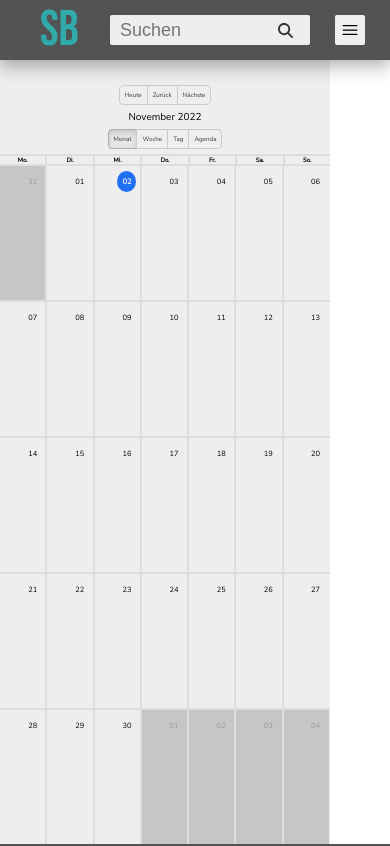
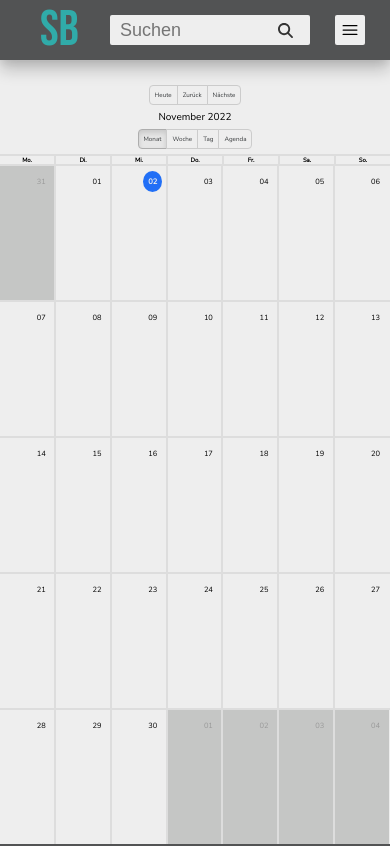
Before and after one commit to BarloGER/SportBase-Frontend, a React (Create React App) app: page /calendar in a window 390 px wide. Shown: the top 846 px of the page. Built offline with nearby package versions, Linux system fonts and the light colour scheme; no server answers.

Commit message:
fixed calendar width

```diff
--- a/src/styles/dashboard.css
+++ b/src/styles/dashboard.css
@@ -30,6 +30,7 @@
 @media screen and (max-width: 500px) {
   .dashboard .public-calendar {
     height: 50rem;
+    width: 33rem;
   }
 }
 
--- a/src/styles/public-calendar.css
+++ b/src/styles/public-calendar.css
@@ -185,12 +185,6 @@
 
 /* ----- end of agenda ----- */
 
-@media screen and (max-width: 500px) {
-  .public-calendar {
-    width: 33rem;
-  }
-}
-
 @media screen and (min-width: 830px) {
   .public-calendar {
     padding: 8rem 0 0 0;
```
